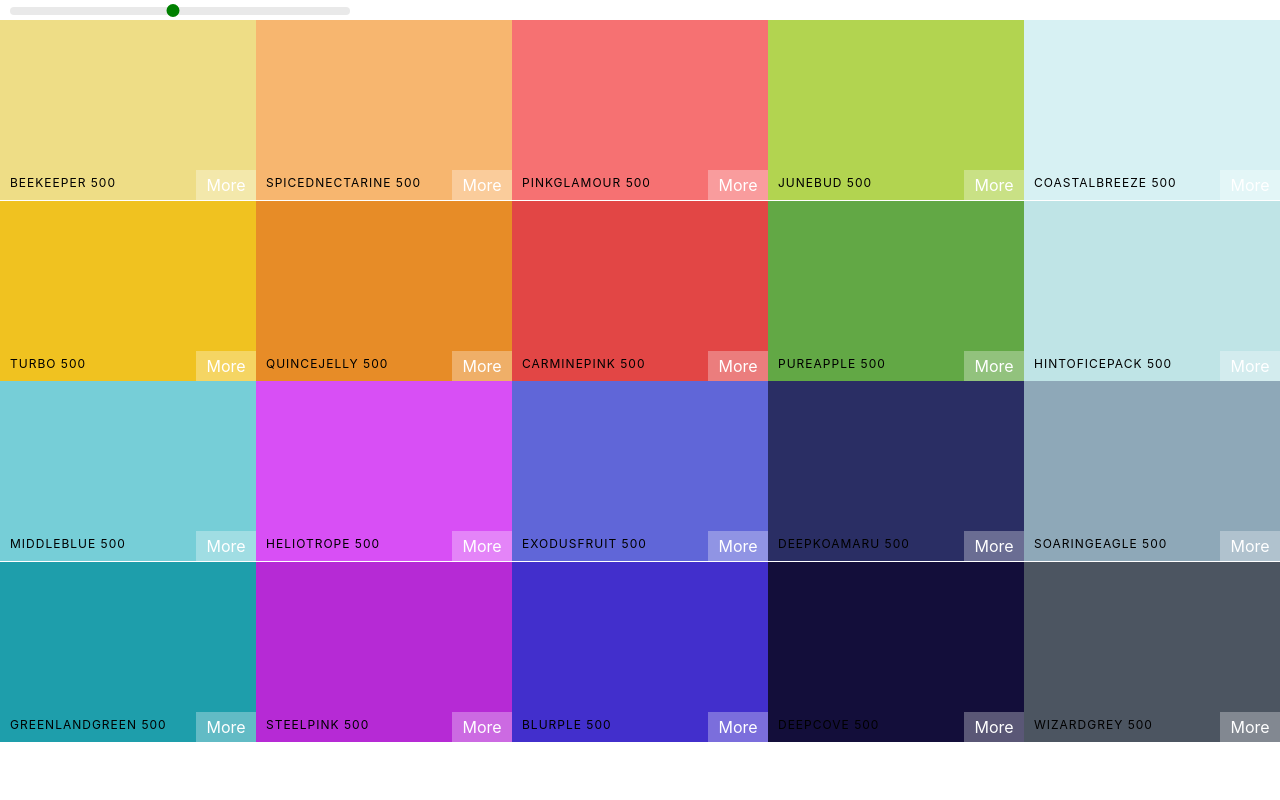
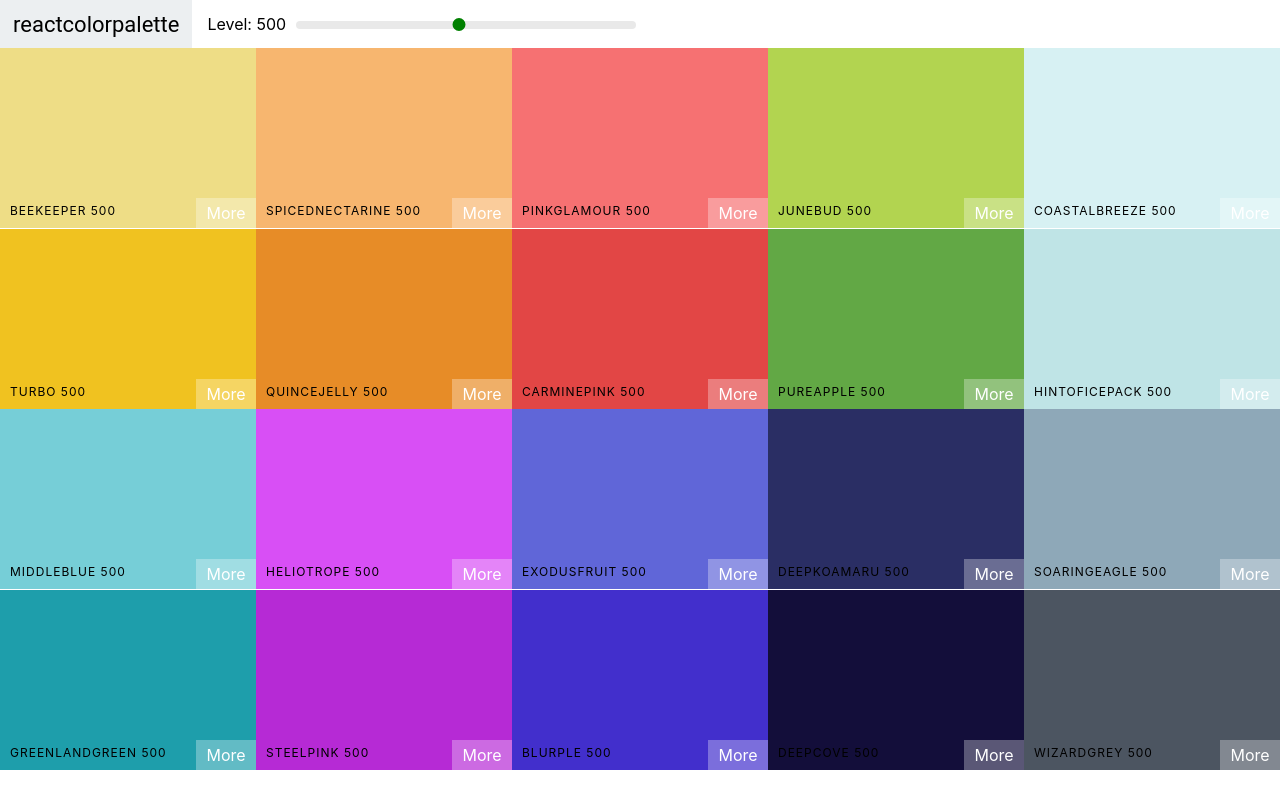
Before and after one commit to MichaelOgunsanmi/reactColorPalette, a React (Create React App) app: page / in a window 1280 px wide. Built offline with nearby package versions, Linux system fonts and the light colour scheme.

Commit message:
Refactored the palette component and added a Navbar component along with its styling

```diff
--- /dev/null
+++ b/src/Navbar.css
@@ -0,0 +1,48 @@
+.Navbar {
+  display: flex;
+  align-items: center;
+  justify-content: flex-start;
+  height: 6vh;
+}
+
+.logo {
+  margin-right: 15px;
+  padding: 0 13px;
+  font-size: 22px;
+  background-color: #eceff1;
+  font-family: Roboto, serif;
+  height: 100%;
+  display: flex;
+  align-items: center;
+}
+.logo a {
+  text-decoration: none;
+  color: black;
+}
+
+.slider {
+  width: 340px;
+  margin: 0 10px;
+  display: inline-block;
+}
+
+.rc-slider-track {
+  background-color: transparent;
+}
+
+.rc-slider-rail {
+  height: 8px;
+}
+
+.rc-slider-handle, .rc-slider-handle:active, .rc-slider-handle:focus, .rc-slider-handle:hover {
+  background-color: green;
+  outline: none;
+  border: 2px solid green;
+  box-shadow: none;
+  width: 13px;
+  height: 13px;
+  margin-left: -7px;
+  margin-top: -3px;
+}
+
+/*# sourceMappingURL=Navbar.css.map */
--- /dev/null
+++ b/src/Navbar.js
@@ -0,0 +1,31 @@
+import React from 'react';
+import Slider from "rc-slider";
+
+
+import "rc-slider/assets/index.css"
+import "./Navbar.css";
+
+
+const Navbar = (props) => {
+    return (
+        <header className="Navbar">
+            <div className="logo">
+                <a href="#">reactcolorpalette</a>
+            </div>
+            <div className="slider-container">
+                <span>Level: {props.level}</span>
+                <div className="slider">
+                    <Slider
+                        defaultValue={props.level}
+                        min={100}
+                        max={900}
+                        step={100}
+                        onAfterChange={props.changeLevel}
+                    />
+                </div>
+            </div>
+        </header>
+    );
+};
+
+export default Navbar;
--- /dev/null
+++ b/src/Navbar.sass
@@ -0,0 +1,41 @@
+.Navbar
+  display: flex
+  align-items: center
+  justify-content: flex-start
+  height: 6vh
+
+.logo
+  margin-right: 15px
+  padding: 0 13px
+  font-size: 22px
+  background-color: #eceff1
+  font-family: Roboto, serif
+  height: 100%
+  display: flex
+  align-items: center
+
+  a
+    text-decoration: none
+    color: black
+
+.slider
+  width: 340px
+  margin: 0 10px
+  display: inline-block
+
+.rc-slider-track
+  background-color: transparent
+
+.rc-slider-rail
+  height: 8px
+
+.rc-slider-handle
+  &, &:active, &:focus, &:hover
+    background-color: green
+    outline: none
+    border: 2px solid green
+    box-shadow: none
+    width: 13px
+    height: 13px
+    margin-left: -7px
+    margin-top: -3px
--- a/src/Palette.css
+++ b/src/Palette.css
@@ -6,29 +6,4 @@
   height: 90%;
 }
 
-.slider {
-  width: 340px;
-  margin: 0 10px;
-  display: inline-block;
-}
-
-.rc-slider-track {
-  background-color: transparent;
-}
-
-.rc-slider-rail {
-  height: 8px;
-}
-
-.rc-slider-handle, .rc-slider-handle:active, .rc-slider-handle:focus, .rc-slider-handle:hover {
-  background-color: green;
-  outline: none;
-  border: 2px solid green;
-  box-shadow: none;
-  width: 13px;
-  height: 13px;
-  margin-left: -7px;
-  margin-top: -3px;
-}
-
 /*# sourceMappingURL=Palette.css.map */
--- a/src/Palette.js
+++ b/src/Palette.js
@@ -1,30 +1,23 @@
 import React, {useState} from 'react';
-import Slider from "rc-slider";
+
 import ColorBox from "./ColorBox";
 
-import "rc-slider/assets/index.css"
+
 import "./Palette.css";
+import Navbar from "./Navbar";
 
 
 const Palette = (props) => {
     const [level, setLevel] = useState(500);
     const {colors} = props.palette;
 
-    const changeLevel = (level) => {setLevel(level)};
+    const changeLevel = (newLevel) => {setLevel(newLevel)};
 
     const colorBoxes = colors[level].map( color => <ColorBox backgroundColor={color.hex} name={color.name}/>);
 
     return (
         <div className={'Palette'}>
-            <div className="slider">
-                <Slider
-                    defaultValue={level}
-                    min={100}
-                    max={900}
-                    step={100}
-                    onAfterChange={changeLevel}
-                />
-            </div>
+            <Navbar level={level} changeLevel={changeLevel}/>
             {/*Navbar Here*/}
             <div className="Palette-colors">{colorBoxes}</div>
             {/*Footer eventually*/}
--- a/src/Palette.sass
+++ b/src/Palette.sass
@@ -3,25 +3,3 @@
 
 .Palette-colors
   height: 90%
-
-.slider
-  width: 340px
-  margin: 0 10px
-  display: inline-block
-
-.rc-slider-track
-  background-color: transparent
-
-.rc-slider-rail
-  height: 8px
-
-.rc-slider-handle
-  &, &:active, &:focus, &:hover
-    background-color: green
-    outline: none
-    border: 2px solid green
-    box-shadow: none
-    width: 13px
-    height: 13px
-    margin-left: -7px
-    margin-top: -3px
```
Also changed, not shown: 2 other files (tests, documents, lock files or other folders).
